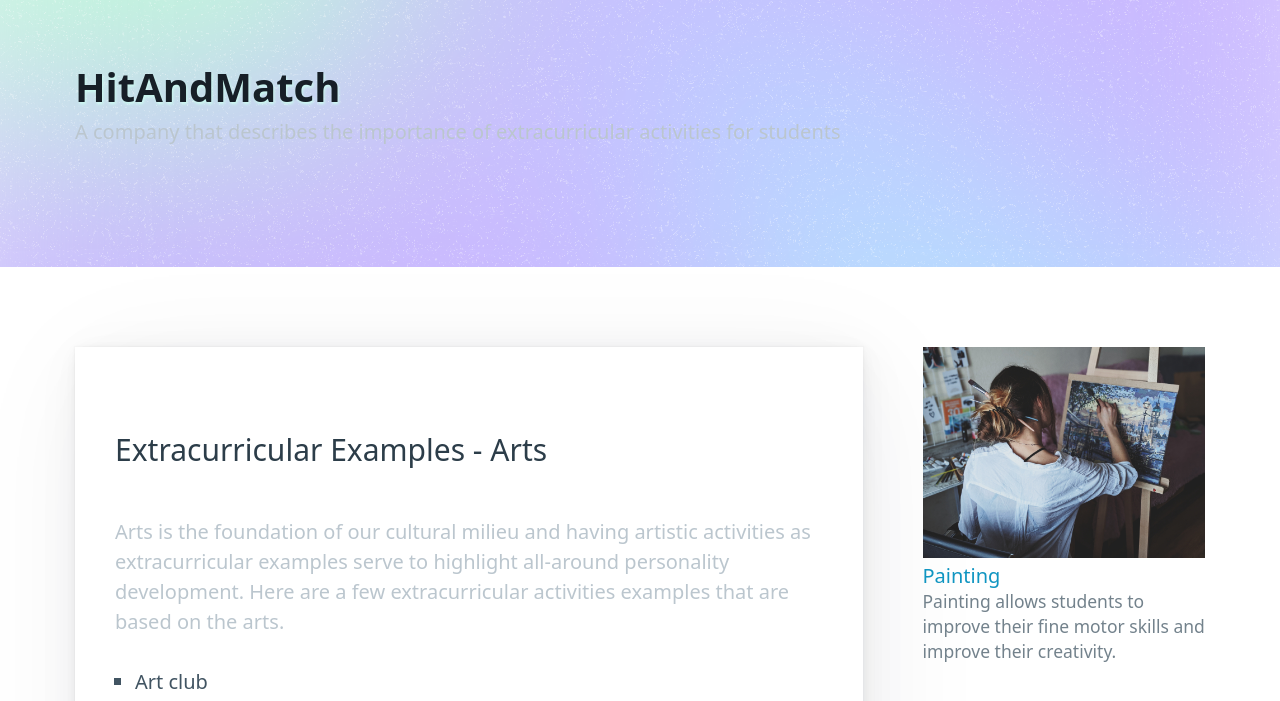
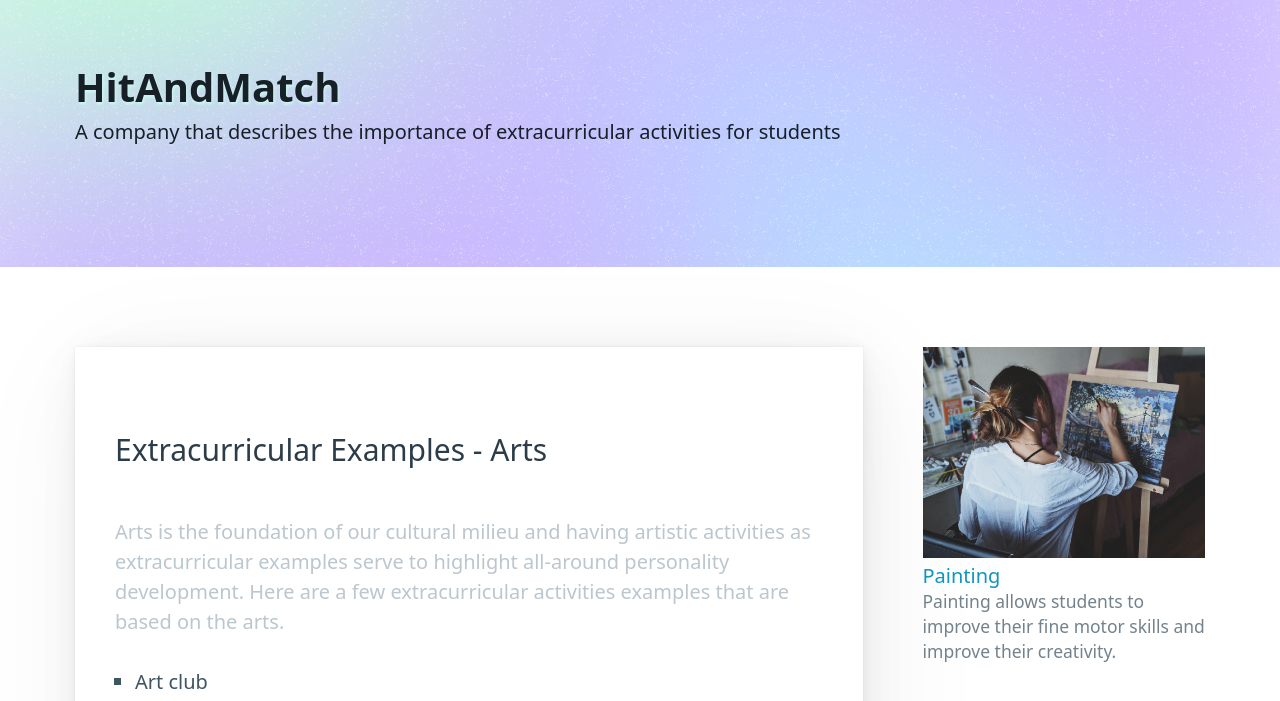
Before and after one commit to sorec574/comp-2511-assignment-2, a plain HTML site: page arts.html in a window 1280 px wide. Shown: the part 95-796 px from the top of the page. Drawn offline with nearby package versions, Linux system fonts and the light colour scheme.

Commit message:
Text issues

```diff
--- a/style/custom.css
+++ b/style/custom.css
@@ -12,11 +12,11 @@ hgroup > :last-child {
   font-weight: 400;
 }
 
-p,dark-text {
+.dark-text {
   color: #171f27 !important;
 }
 
-p,light-text {
+.light-text {
   color: #bbc6ce !important;
 }
 
```
